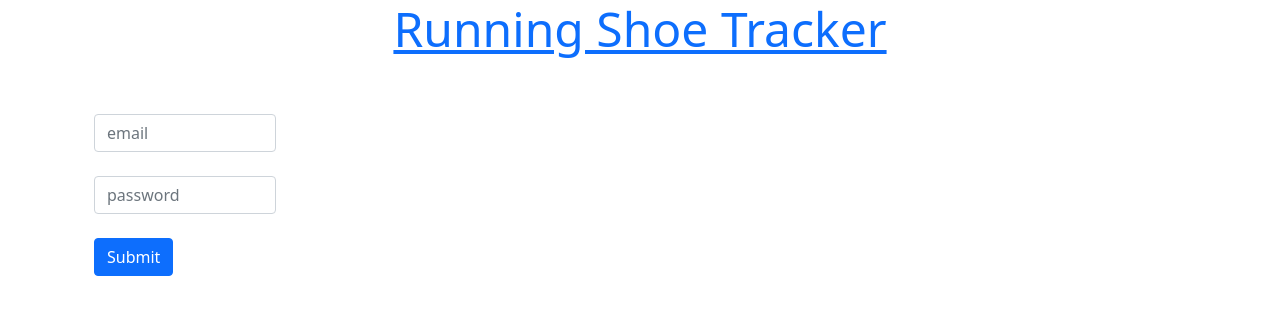
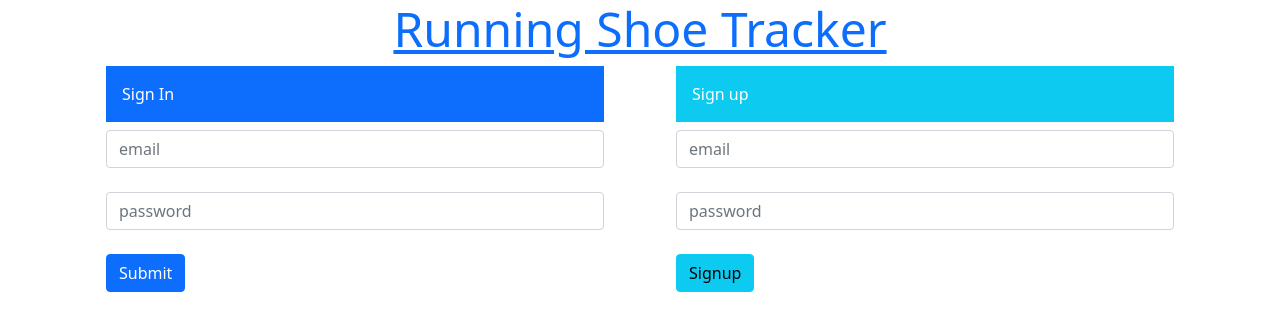
Before and after one commit to SahaiAbishek/shoe-app, a React (Create React App) app in the folder react-shoe-app/: page / in a window 1280 px wide. Shown: the top 330 px of the page. Built offline with nearby package versions, Linux system fonts and the light colour scheme.

Commit message:
layout changes

```diff
--- a/react-shoe-app/src/components/Main.js
+++ b/react-shoe-app/src/components/Main.js
@@ -1,9 +1,10 @@
-import React, {useEffect, useState} from 'react'
-import {Link} from "react-router-dom";
-import {Route, useHistory} from "react-router";
+import React, { useEffect, useState } from 'react'
+import { Link } from "react-router-dom";
+import { Route, useHistory } from "react-router";
 import ViewShoes from "./ViewShoes";
 import AddShoe from "./AddShoe";
 import Login from "./login/Login";
+import Signup from "./login/Signup";
 import axios from "axios";
 
 function Main(props) {
@@ -59,15 +60,15 @@ function Main(props) {
                     exact path="/"
                     render={() => (
                         <div>
-                            <ViewShoes {...props} email={email}/>
+                            <ViewShoes {...props} email={email} />
                         </div>
                     )}
                 />
                 <Route
                     path="/AddShoe"
-                    render={({history}) => (
+                    render={({ history }) => (
                         <div>
-                            <AddShoe email={email} onHistory={history}/>
+                            <AddShoe email={email} onHistory={history} />
                         </div>
                     )}
                 />
@@ -77,7 +78,15 @@ function Main(props) {
         return (
             <div className="container">
                 {header}
-                <Login/>
+                <div className="row">
+                    <div className="col">
+                        <Login />
+                    </div>
+
+                    <div className="col">
+                        <Signup />
+                    </div>
+                </div>
             </div>
 
         );
--- a/react-shoe-app/src/components/login/Login.js
+++ b/react-shoe-app/src/components/login/Login.js
@@ -33,10 +33,11 @@ function Login() {
     }
 
     return (
-        <div className="container py-5 h-100">
+        <div className="container">
+            <div className="p-3 mb-2 bg-primary text-white">Sign In</div>
             <form onSubmit={e => handleSubmit(e)}>
                 <div className="form-outline mb-4">
-                    <div className="col-2">
+                    <div >
                         <input
                             type="text"
                             name="email"
@@ -46,7 +47,7 @@ function Login() {
                     </div>
                 </div>
                 <div className="form-outline mb-4">
-                    <div className="col-2">
+                    <div >
                         <input
                             type="password"
                             name="password"
```
